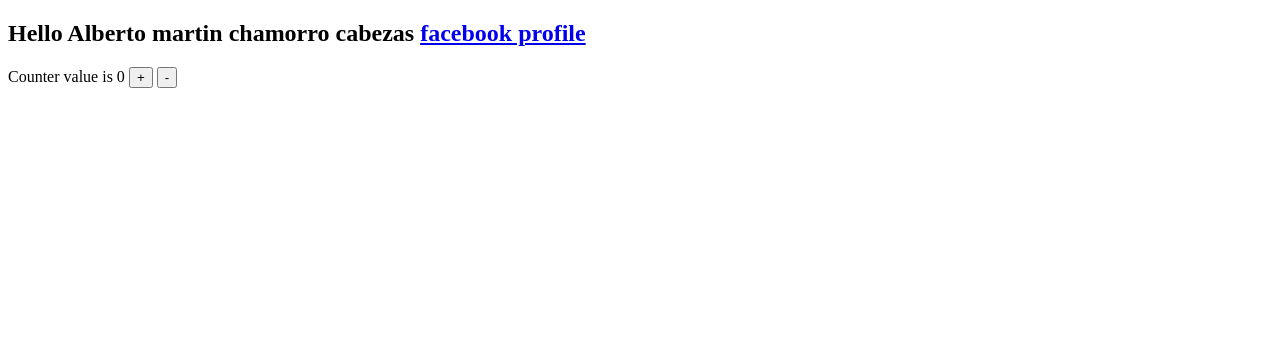
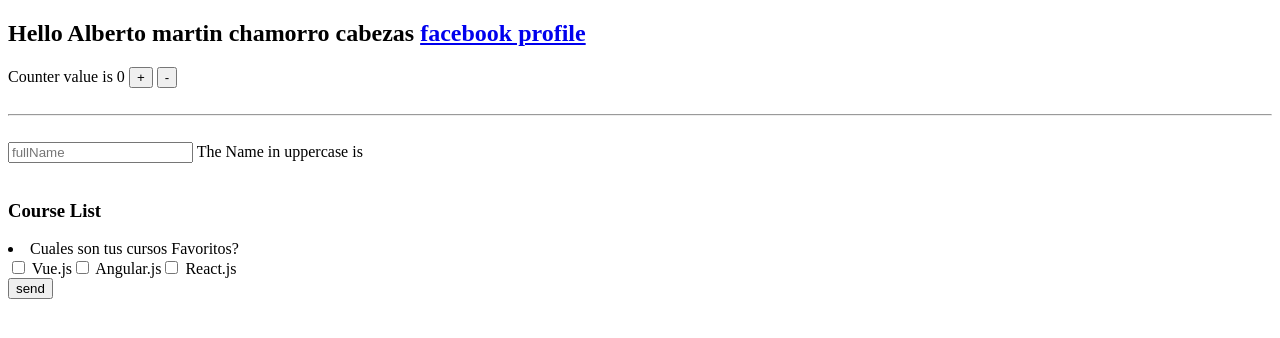
Before and after one commit to AlbertoChamorro/basic-vue-js, a plain HTML site: page index.html in a window 1280 px wide. Drawn offline with nearby package versions, Linux system fonts and the light colour scheme.

Commit message:
forms complex event handle

```diff
--- a/index.html
+++ b/index.html
@@ -15,6 +15,28 @@
         <span>Counter value is {{ counter }}</span>
         <input type="button" @click="sumCounter" value="+"/>
         <input type="button" v-on:click="diffCounter" value="-"/>
+
+        <br/> <br/>
+        <hr/>
+        <br/>
+
+        <input type="text" placeholder="fullName" v-model="dataForm.fullName"/>
+        <span> The Name in uppercase is {{ dataForm.fullName | uppercase}} </span>
+
+        <br/>
+        <br/>
+        <h3>Course List</h3>
+        <form @submit.prevent="sendCourses">
+            <li v-for="question in questions">
+                {{question.name}}
+                <br/>
+                <template v-for="option in question.options">
+                    <input type="checkbox" :id="option.id" :value="option.id" v-model="dataForm.courses"/>
+                    <label :for="option.id">{{ option.name }}</label>
+                </template>
+            </li>
+            <button type="submit">send</button>
+        </form>
     </div>
 
     <script src="https://cdn.jsdelivr.net/npm/vue/dist/vue.js"></script>
@@ -27,7 +49,13 @@
                 hasProfile: true,
                 showData: true,
 
-                counter: 0
+                counter: 0,
+
+                dataForm: {
+                        fullName: '',
+                        courses: []
+                    },
+                questions: []
             },
             methods: {
                 sumCounter: function() {
@@ -35,6 +63,31 @@
                 },
                 diffCounter: function() {
                     this.counter--
+                },
+                mockDataQuetions: function(){
+                    this.questions = [
+                        {
+                            name: "Cuales son tus cursos Favoritos?",
+                            options: [
+                                {
+                                    id: 1,
+                                    name: "Vue.js"
+                                },
+                                {
+                                    id: 2,
+                                    name: "Angular.js"
+                                },
+                                {
+                                    id: 3,
+                                    name: "React.js"
+                                }
+                            ]
+                        }
+                    ]
+                },
+                sendCourses: function(event){
+                    console.log('send... ', event)
+                    console.log('courses selected ', this.dataForm.courses)
                 }
             },
             filters: {
@@ -47,6 +100,9 @@
                 capitalize: str => {
                     return str.charAt(0).toUpperCase() + str.slice(1);
                 }
+            },
+            mounted() {
+                this.mockDataQuetions()
             }
         })
     </script>
```
